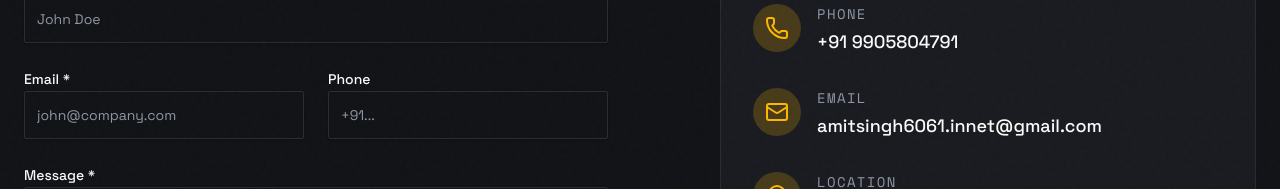
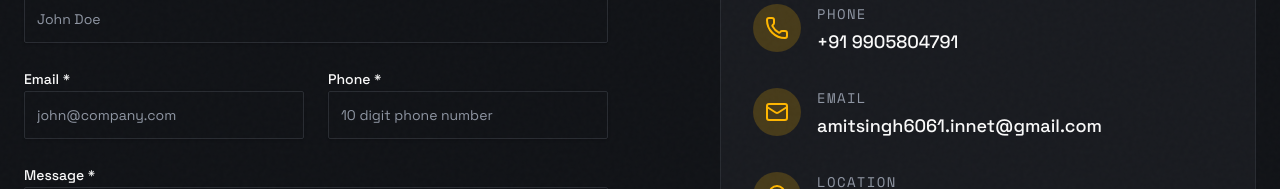
Before and after one commit to shubhamsighbaiml2025-glitch/Amit_Singh, a React (Vite) app in the folder artifacts/portfolio/: page /contact in a window 1280 px wide. Shown: the part 611-800 px from the top of the page. Built offline with nearby package versions, Linux system fonts and the light colour scheme; no server answers.

Commit message:
Fix enquiry saving footer credit and large uploads

```diff
--- a/artifacts/portfolio/api/send-enquiry.js
+++ b/artifacts/portfolio/api/send-enquiry.js
@@ -18,10 +18,10 @@ export default async function handler(req, res) {
     }
 
     await getAdminDb().collection("enquiries").add({
-      name,
-      email,
-      phone: phone || "",
-      message,
+      name: String(name),
+      email: String(email),
+      phone: String(phone || ""),
+      message: String(message),
       submittedAt: new Date(),
     });
 
@@ -59,7 +59,7 @@ export default async function handler(req, res) {
       text: appendCredit(`Hello ${name},\n\nThank you for reaching out to Singh Automobiles Engine Engineering. We will connect with you as soon as possible.\n\nRegards,\nSingh Automobiles`),
     });
 
-    res.status(200).json({ ok: true });
+    res.status(200).json({ ok: true, emailSent: true });
   } catch (error) {
     console.error("SMTP send failed:", error);
     res.status(500).json({ error: "Failed to send email." });
--- a/artifacts/portfolio/src/components/Footer.tsx
+++ b/artifacts/portfolio/src/components/Footer.tsx
@@ -63,7 +63,7 @@ export function Footer() {
           <p>© {new Date().getFullYear()} Singh Automobiles Engine Engineering. All rights reserved.</p>
           <div className="flex items-center gap-4">
             <a href="https://asrvtech.in" target="_blank" rel="noreferrer" className="hover:text-primary transition-colors">
-              Built by asrvtech.in
+              build by asrvtech.in
             </a>
             <Link href="/admin/login" className="hover:text-primary transition-colors">Admin Portal</Link>
           </div>
--- a/artifacts/portfolio/src/pages/Contact.tsx
+++ b/artifacts/portfolio/src/pages/Contact.tsx
@@ -19,8 +19,15 @@ export default function Contact() {
       message: formData.get("message") as string,
     };
 
-    if (!data.name || !data.email || !data.message) {
+    const phoneDigits = data.phone.replace(/\D/g, "");
+
+    if (!data.name || !data.email || !data.message || !data.phone) {
       toast.error("Please fill in all required fields");
+      return;
+    }
+
+    if (phoneDigits.length !== 10) {
+      toast.error("Phone number must be exactly 10 digits");
       return;
     }
 
@@ -29,12 +36,12 @@ export default function Contact() {
       const response = await fetch("/api/send-enquiry", {
         method: "POST",
         headers: { "Content-Type": "application/json" },
-        body: JSON.stringify(data),
+        body: JSON.stringify({ ...data, phone: phoneDigits }),
       });
 
       if (!response.ok) {
         const result = await response.json().catch(() => null);
-        throw new Error(result?.error || "Failed to send enquiry");
+        throw new Error(result?.error || "Enquiry saved, but email could not be sent");
       }
 
       toast.success("Thank you! We will be connecting with you as soon as possible.");
@@ -74,8 +81,18 @@ export default function Contact() {
                   <Input id="email" name="email" type="email" required className="bg-background h-12" placeholder="john@company.com" />
                 </div>
                 <div className="space-y-2">
-                  <label htmlFor="phone" className="text-sm font-medium">Phone</label>
-                  <Input id="phone" name="phone" type="tel" className="bg-background h-12" placeholder="+91..." />
+                  <label htmlFor="phone" className="text-sm font-medium">Phone *</label>
+                  <Input
+                    id="phone"
+                    name="phone"
+                    type="tel"
+                    inputMode="numeric"
+                    pattern="[0-9]{10}"
+                    maxLength={10}
+                    required
+                    className="bg-background h-12"
+                    placeholder="10 digit phone number"
+                  />
                 </div>
               </div>
 
--- a/artifacts/portfolio/src/pages/admin/Content.tsx
+++ b/artifacts/portfolio/src/pages/admin/Content.tsx
@@ -2,7 +2,7 @@ import { useState, useEffect } from "react";
 import { AdminLayout } from "@/components/AdminLayout";
 import { AuthGuard } from "@/components/AuthGuard";
 import { DEFAULT_CONTENT, useSiteContent, SiteContent } from "@/hooks/use-firestore";
-import { uploadImage } from "@/lib/admin-api";
+import { uploadToCloudinary } from "@/lib/cloudinary";
 import { Button } from "@/components/ui/button";
 import { Input } from "@/components/ui/input";
 import { Textarea } from "@/components/ui/textarea";
@@ -90,7 +90,7 @@ export default function AdminContent() {
     if (!formData || !file) return;
     setUploadingField(field);
     try {
-      const url = await uploadImage(file);
+      const url = await uploadToCloudinary(file);
       const updatedContent = { ...formData, [field]: url };
       setFormData(updatedContent);
       await saveContent(updatedContent);
--- a/artifacts/portfolio/src/pages/admin/Gallery.tsx
+++ b/artifacts/portfolio/src/pages/admin/Gallery.tsx
@@ -2,7 +2,8 @@ import { useState } from "react";
 import { AdminLayout } from "@/components/AdminLayout";
 import { AuthGuard } from "@/components/AuthGuard";
 import { useGallery } from "@/hooks/use-firestore";
-import { addGalleryImage, deleteGalleryImage, uploadImage } from "@/lib/admin-api";
+import { addGalleryImage, deleteGalleryImage } from "@/lib/admin-api";
+import { uploadToCloudinary } from "@/lib/cloudinary";
 import { Button } from "@/components/ui/button";
 import { Input } from "@/components/ui/input";
 import { toast } from "sonner";
@@ -26,7 +27,7 @@ export default function AdminGallery() {
 
     setUploading(true);
     try {
-      const url = await uploadImage(file);
+      const url = await uploadToCloudinary(file);
       await addGalleryImage(url, caption);
 
       toast.success("Image uploaded successfully");
```
